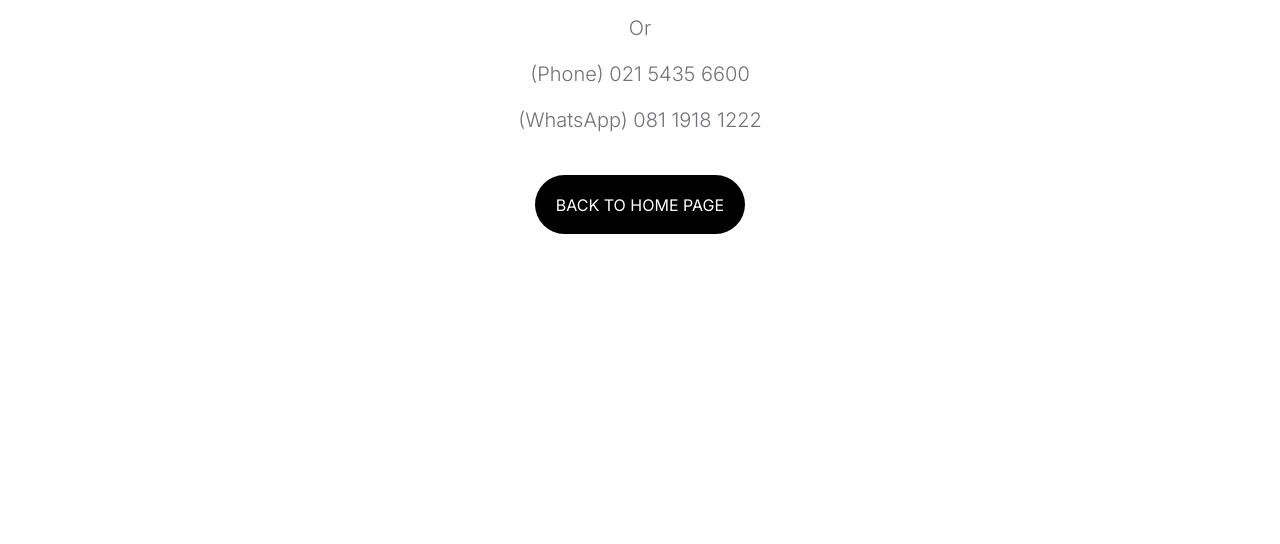
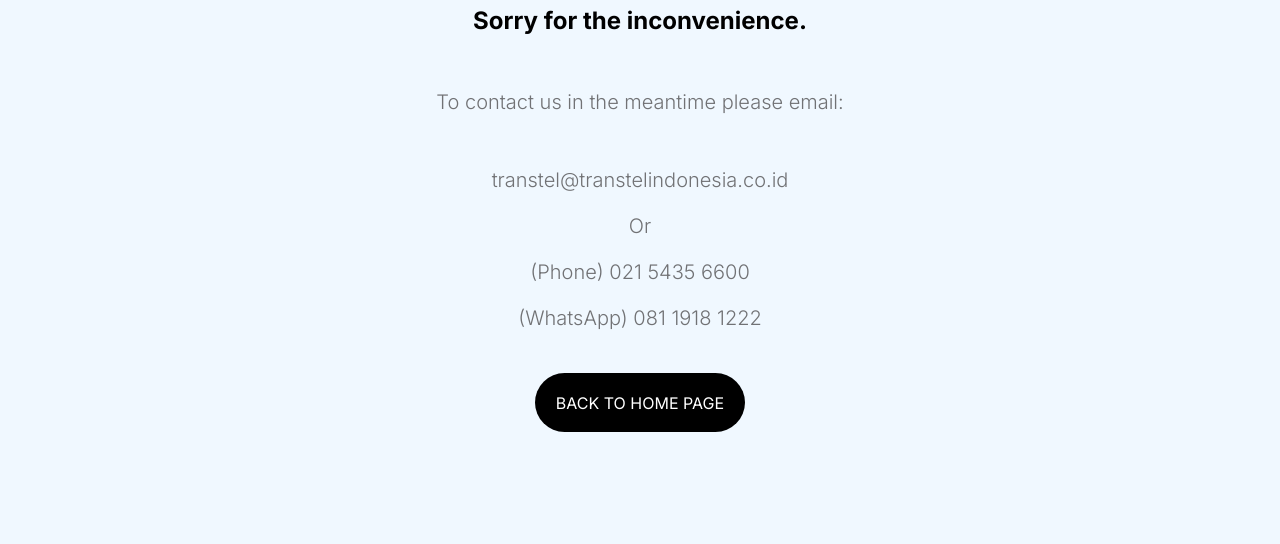
Before and after one commit to L1M1N4L/Transtel-web, a plain HTML site: page maintainance.html in a window 1280 px wide. Shown: the part 366-910 px from the top of the page. Before the commit the page ends 800 px from the top, so only its background shows below. Drawn offline with Linux system fonts and the light colour scheme; a script that the page names is missing.

Commit message:
Fix maintainance

```diff
--- a/maintainance.html
+++ b/maintainance.html
@@ -67,7 +67,9 @@
                     </div>
                 </div>
             </nav>
-
+            <header class="site-header section-padding d-flex justify-content-center align-items-center">
+                <div class="container">
+                    <div class="row">
                     <svg xmlns="http://www.w3.org/2000/svg" width="100" height="70" viewBox="0 0 100 68">
                 <g id="large">
                     <path fill="none" stroke="#000" d="M55.8 38.5l6.2-1.2c0-1.8-.1-3.5-.4-5.3l-6.3-.2c-.5-2-1.2-4-2.1-6l4.8-4c-.9-1.6-1.9-3-3-4.4l-5.6 3c-1.3-1.6-3-3-4.7-4.1l2-6A30 30 0 0 0 42 8l-3.3 5.4c-2-.7-4.2-1-6.2-1.2L31.3 6c-1.8 0-3.5.1-5.3.4l-.2 6.3c-2 .5-4 1.2-6 2.1l-4-4.8c-1.6.9-3 1.9-4.4 3l3 5.6c-1.6 1.3-3 3-4.1 4.7l-6-2A32.5 32.5 0 0 0 2 26l5.4 3.3c-.7 2-1 4.2-1.2 6.2L0 36.7c0 1.8.1 3.5.4 5.3l6.3.2c.5 2 1.2 4 2.1 6l-4.8 4c.9 1.6 1.9 3 3 4.4l5.6-3c1.4 1.6 3 3 4.7 4.1l-2 6A30.5 30.5 0 0 0 20 66l3.4-5.4c2 .7 4 1 6.1 1.2l1.2 6.2c1.8 0 3.5-.1 5.3-.4l.2-6.3c2-.5 4-1.2 6-2.1l4 4.8c1.6-.9 3-1.9 4.4-3l-3-5.6c1.6-1.3 3-3 4.1-4.7l6 2A32 32 0 0 0 60 48l-5.4-3.3c.7-2 1-4.2 1.2-6.2zm-13.5 4a12.5 12.5 0 1 1-22.6-11 12.5 12.5 0 0 1 22.6 11z"/>
@@ -89,7 +91,10 @@
                 <p>(WhatsApp) 081 1918 1222</p>
                 <br>
                 <a href="index.html" class="btn custom-btn">Back To Home Page</a>
+
                 </div>
+            </div>
+            </header>
     </main>
 
     <script src="js/hamburgerbuttons.js"></script>
```
Lines whose indentation alone changed are shown as unchanged.
